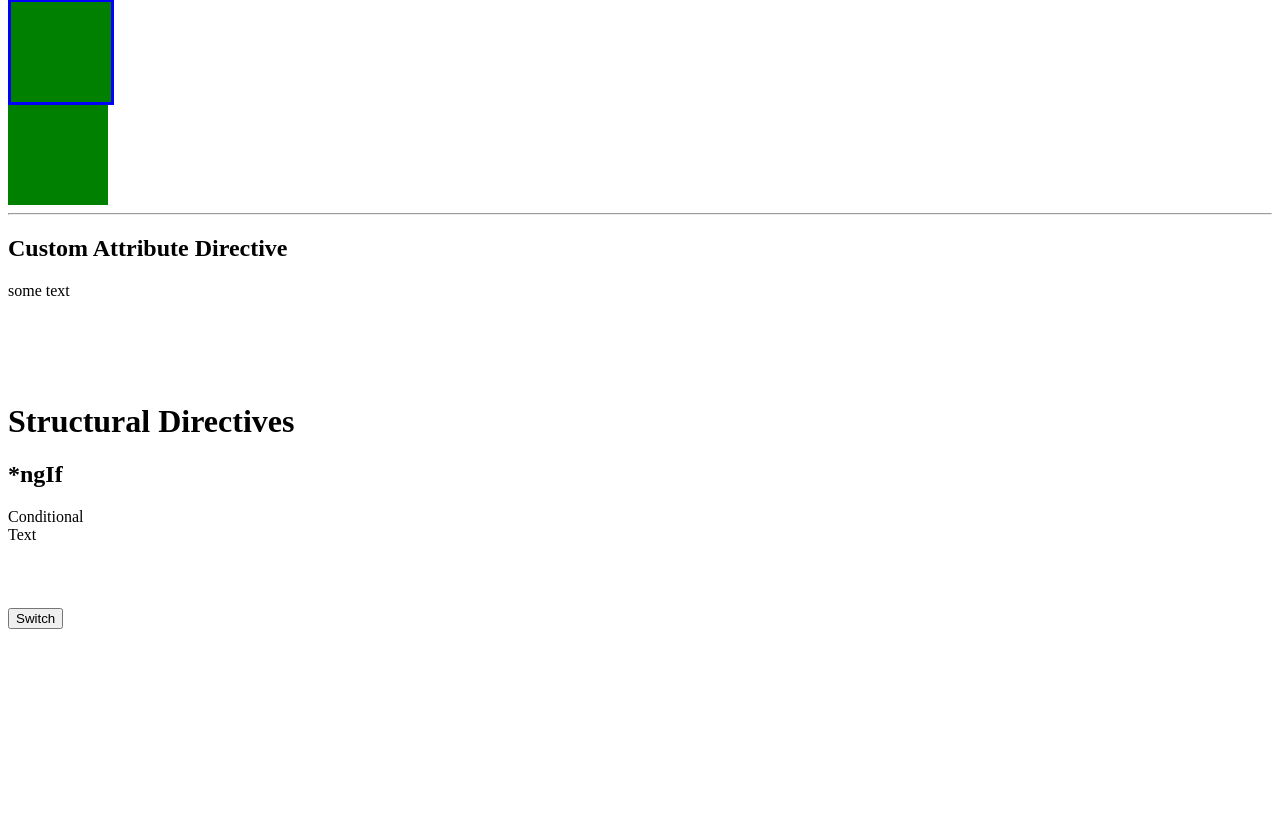
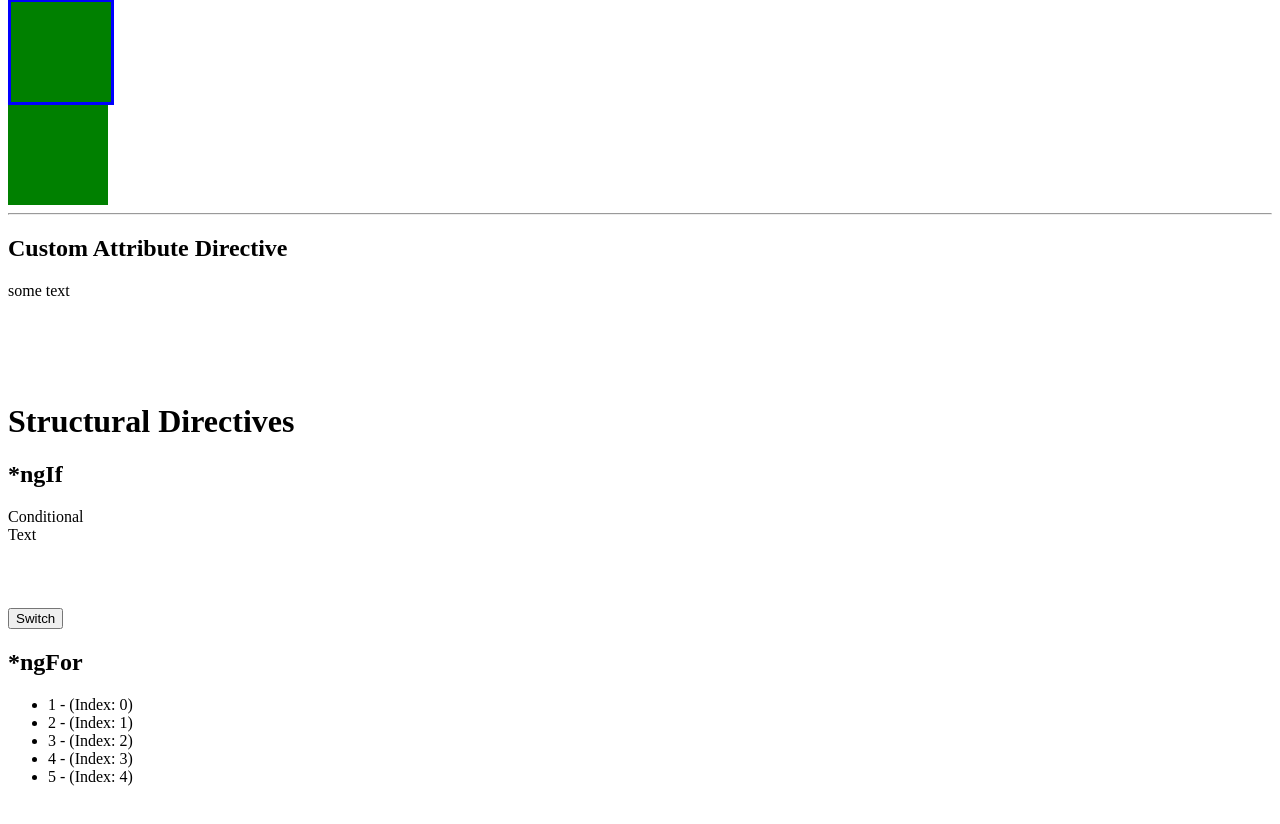
Before and after one commit to yousaiditchewie/app, an Angular app: page / in a window 1280 px wide. Shown: the part 228-1052 px from the top of the page. Before the commit the page ends 919 px from the top, so only its background shows below. Built offline with nearby package versions, Linux system fonts and the light colour scheme.

Commit message:
complete *ngFor Directive video

```diff
--- a/src/app/app.component.html
+++ b/src/app/app.component.html
@@ -10,4 +10,9 @@
 <h2>*ngIf</h2>
 <div *ngIf="switch">Conditional Text</div>
 <button (click)="onSwitch()">Switch</button>
+
+<h2>*ngFor</h2>
+<ul>
+  <li *ngFor="let item of items; let i = index">{{item}} - (Index: {{i}})</li>
+</ul>
 <br><br><br><br>
--- a/src/app/app.component.ts
+++ b/src/app/app.component.ts
@@ -7,6 +7,7 @@ import { Component } from '@angular/core';
 })
 export class AppComponent {
   private switch = true;
+  private items = [1, 2, 3, 4, 5];
   onSwitch() {
     this.switch = !this.switch;
   }
```
